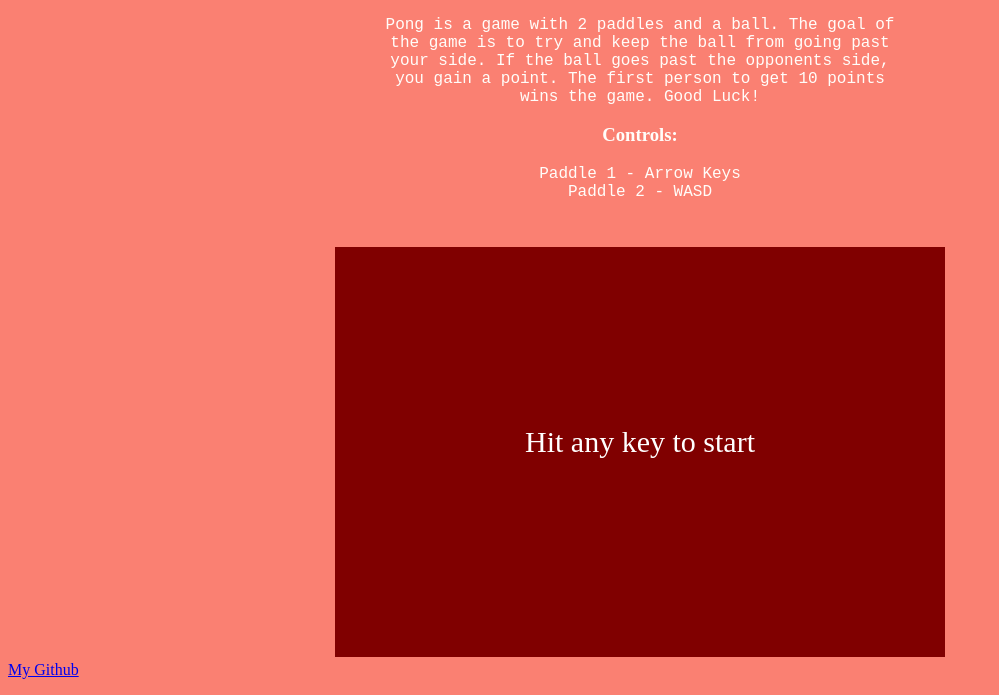
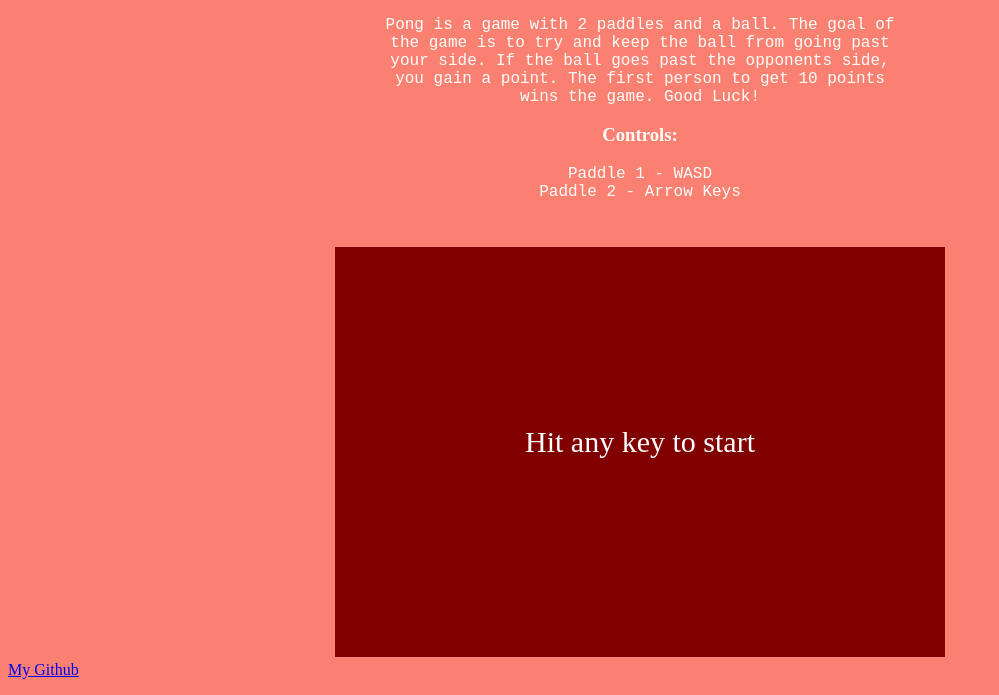
Before and after one commit to as6200/Pong, a plain HTML site: page index.html in a window 1280 px wide. Shown: the part 105-800 px from the top of the page, without its empty margins (0-999 px from the left). Drawn offline with Linux system fonts and the light colour scheme.

Commit message:
Update index.html
fix paddle

```diff
--- a/index.html
+++ b/index.html
@@ -18,8 +18,8 @@
         wins the game. Good Luck!
         </p>
         <h3>Controls: </h3>
-        <p>Paddle 1 - Arrow Keys <br>
-        Paddle 2 - WASD
+        <p>Paddle 1 - WASD <br>
+        Paddle 2 - Arrow Keys
         </p>
     </div>
 
@@ -31,7 +31,9 @@
 
     <script type="text/javascript" src="pong.js"></script>
 
-    <a href="https://github.com/as6200">My Github</a>
+    <div class="link">
+        <a href="https://github.com/as6200">My Github</a>
+    </div>
 
 </body>
 </html>
```
